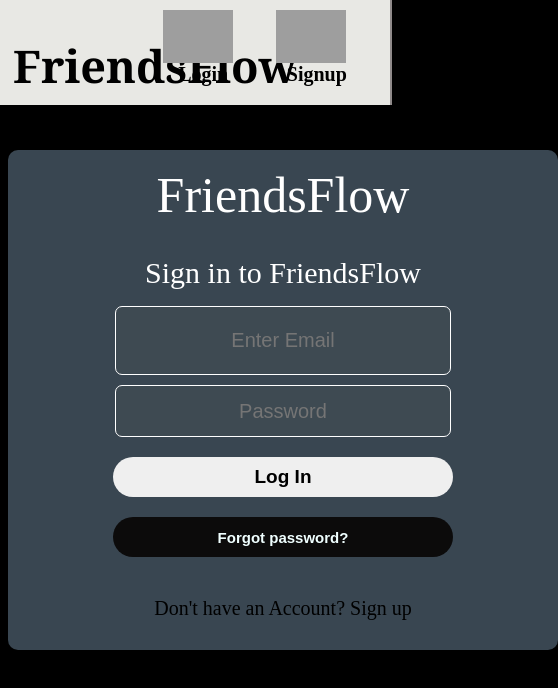
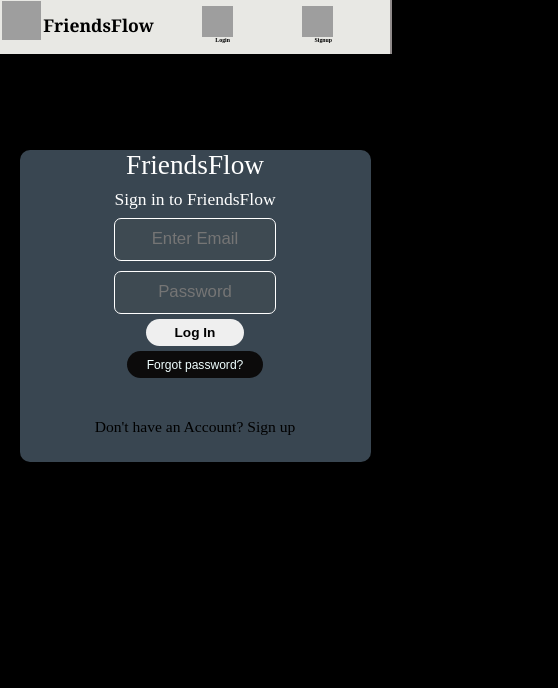
Before and after one commit to harshsharma-11/friends-flow, a React (Create React App) app in the folder ff-frontend/: page /login in a window 390 px wide. Shown: the top 688 px of the page, 558 px wide, since content can reach past the window. Built offline with nearby package versions, Linux system fonts and the light colour scheme; grey boxes are pictures that could not be loaded.

Commit message:
more updates

```diff
--- a/ff-frontend/src/authentication/login.css
+++ b/ff-frontend/src/authentication/login.css
@@ -3,8 +3,8 @@ html{
 }
 .login{
     background-color:rgb(57, 70, 81);
-    height:500px;
-    width:550px;
+    height:35vw;
+    width:35vw;
     margin: auto;
 
     display:flex;
@@ -14,18 +14,18 @@ html{
     margin-top:150px;
 }
 .website_name{
+    margin: auto;
+    margin-bottom:2vw;
 
-flex:0.05;
-margin: auto;
-font-size:50px;
+font-size:3.2vw;
 color:white;
 }
 .login_title{
-    flex:0.05;
+
     margin: auto;
     color:white;
 
-    font-size:30px;
+    font-size:2.1vw;
 }
 .login_other_methods{
 
@@ -34,7 +34,7 @@ color:white;
     justify-content:space-around;
 }
 .email_login{
-    flex:0.38;
+   margin-top:2vw;
     display:flex;
     flex-direction:column;
     text-align: center;
@@ -42,7 +42,7 @@ color:white;
 }
 
 .no_account{
-    flex:0.05;
+
 }
 
 
@@ -61,39 +61,56 @@ border: none;
 border-radius:20px;
  }
  .email_box{
-    width:330px;
-    height:65px;
+    width:22vw;
+
+    height:4vw;
     margin:auto;
     text-align: center;
     background-color: rgba(98, 97, 95, 0.12);
     border: 0.5px solid white;
     border-radius:7px;
     color:azure;
-    font-size: 20px;
+    font-size: 1.5vw;
+    font-weight:500;
+
+ }
+ .email_box_password{
+    width:22vw;
+    height:4vw;
+
+    margin:auto;
+    text-align: center;
+    background-color: rgba(98, 97, 95, 0.12);
+    border: 0.5px solid white;
+    border-radius:7px;
+    color:azure;
+
+font-size: 1.5vw;
+    margin-top:10px;
 
  }
 
 .forgot_password_button{
-    width:340px;
-height:40px;
+    width:20vw;
+height:3vw;
     border-radius:20px;
     margin:auto;
     border: none;
     border-radius:20px;
     background-color: rgb(12, 11, 11);
-    font-size: 15px;
+    font-size: 1.2vw;
     font-weight: 700;
     color:azure;
 
     margin-top:5px;
 }
 .email_next_button{
-    width:340px;
-height:40px;
+    width:20vw;
+    height:3vw;
     margin:auto;
     border: none;
     border-radius:20px;
-    font-size: 19px;
+    font-size: 1.2vw;
     font-weight: 700;
     margin-top:5px;
 }
@@ -101,7 +118,7 @@ height:40px;
     flex:0.2;
     text-align: center;
     margin-top: 40px;
-    font-size: 20px;
+    font-size: 1.5;
     margin-bottom:30px;
     cursor:pointer;
 }
@@ -119,12 +136,56 @@ margin-right: 10px;
 font-weight: 800;
 }
 
-.email_login button{
-    margin-top:20px;
+
+
+@media only screen and (max-width: 900px) {
+    .login{
+        width:50vw;
+        height:50vw;
+    }
+    .website_name{
+        font-size:5vw;
+    }
+    .login_title{
+        font-size:3.5vw;
+    }
+}
+@media only screen and (max-width: 570px) {
+    .login{
+        width:90vw;
+        height:80vw;
+    }
+    .website_name{
+        font-size:7vw;
+    }
+    .login_title{
+        font-size:4.5vw;
+    }
+    .email_box{
+        width: 40vw;
+        height:10vw;
+        font-size:4.3vw;
+    }
+    .email_box_password{
+
+        font-size:4.3vw;
+        width: 40vw;
+        height:10vw;
+    }
+    .no_account{
+        font-size:4vw;
+    }
+    .email_next_button{
+        width:25vw;
+        height:7vw;
+        font-size:3.5vw;
+    }
+    .forgot_password_button{
+        width:35vw;
+        height:7vw;
+        font-size:3.1vw;
+        font-weight:500;
+    }
+
 
 }
-/*
-.email_next_button
-
-.forgot_password_button
-.no_account */
--- a/ff-frontend/src/authentication/signup.css
+++ b/ff-frontend/src/authentication/signup.css
@@ -10,11 +10,12 @@
     border-radius: 10px;
     margin-top:150px;
 }
-.website_name{
+.signup_website_name{
 
     height:30%;
     margin: auto;
     font-size:50px;
+    color:aliceblue;
     }
     .signup_title{
 
@@ -55,10 +56,11 @@
     border: none;
     border-radius:20px;
      }
-     .email_box{
-        width:330px;
-        height:58px;
+     .signup_email_box,.signup_email_box_password{
+        width:22vw;
+    height:4vw;
         margin:auto;
+        margin-top:2vw;
         text-align: center;
         background-color: rgba(98, 97, 95, 0.12);
         border: 0.5px solid white;
@@ -68,50 +70,38 @@
 
      }
      .email_box_confirm_password{
-        width:330px;
-        height:48px;
+        width:22vw;
+        height:4vw;
         margin:auto;
         text-align: center;
         background-color: rgba(98, 97, 95, 0.12);
         border: 0.5px solid white;
         border-radius:7px;
         color:azure;
-        font-size: 20px;
+
+    font-size: 1.5vw;
         margin-top:10px;
         margin-bottom:10px;
 
      }
 
-     .email_box_password{
-        width:330px;
-        height:48px;
 
-        margin:auto;
-        text-align: center;
-        background-color: rgba(98, 97, 95, 0.12);
-        border: 0.5px solid white;
-        border-radius:7px;
-        color:azure;
-        font-size: 20px;
 
-        margin-top:10px;
-
-     }
 
 
     .forgot_password_button{
-        width:340px;
-    height:40px;
+        width:22vw;
+        height:4vw;
         border-radius:20px;
         margin:auto;
         border: none;
         border-radius:20px;
         background-color: rgb(12, 11, 11);
         font-size: 15px;
-        font-weight: 700;
+
         color:azure;
     }
-    .email_next_button{
+    .signup_email_next_button{
         width:340px;
     height:40px;
         margin:auto;
@@ -121,10 +111,10 @@
         font-weight: 700;
     }
     .no_account{
-        flex:0.1;
+
         text-align: center;
         margin-top: 40px;
-        font-size: 20px;
+        font-size: 1.5vw;
         cursor:pointer;
     }
 
@@ -140,3 +130,89 @@
     margin-right: 10px;
     font-weight: 800;
     }
+
+
+    @media only screen and (max-width: 1200px) {
+.signup_website_name{
+    margin-top:5vw;
+}
+    }
+    @media only screen and (max-width: 800px) {
+        .signup{
+            width:70vw;
+            height:70vw;
+        }
+        .signup_website_name{
+            font-size:5vw;
+        }
+        .signup_title{
+            font-size:3.5vw;
+        }
+       .signup_email_box,.email_box_confirm_password, .signup_email_box_password{
+
+            font-size:3.3vw;
+            width: 40vw;
+            height:7vw;
+        }
+
+        .no_account{
+            font-size:3vw;
+        }
+        .signup_email_next_button{
+            width:25vw;
+            height:5vw;
+            font-size:2.0vw;
+        }
+        .forgot_password_button{
+            width:35vw;
+            height:5vw;
+            font-size:2.2vw;
+            font-weight:500;
+        }
+
+    }
+
+    @media only screen and (max-width: 570px) {
+        .signup{
+            width:90vw;
+            height:85vw;
+        }
+        .signup_website_name{
+            font-size:7vw;
+        }
+        .signup_title{
+            font-size:4.5vw;
+        }
+        .signup_email_box{
+            width: 40vw;
+            height:10vw;
+            font-size:4.3vw;
+        }
+        .signup_email_box_password{
+
+            font-size:4.3vw;
+            width: 40vw;
+            height:10vw;
+        }
+        .email_box_confirm_password{
+            font-size:4.3vw;
+            width: 40vw;
+            height:10vw;
+        }
+        .no_account{
+            font-size:5vw;
+        }
+        .signup_email_next_button{
+            width:25vw;
+            height:7vw;
+            font-size:3.5vw;
+        }
+        .forgot_password_button{
+            width:35vw;
+            height:7vw;
+            font-size:3.1vw;
+            font-weight:500;
+        }
+
+
+    }
--- a/ff-frontend/src/authentication/signup.js
+++ b/ff-frontend/src/authentication/signup.js
@@ -84,7 +84,7 @@ notifyWarning(data.message);
   return (
     <div  className="signup">
 
-        <div className="website_name">FriendsFlow</div>
+        <div className="signup_website_name">FriendsFlow</div>
 <div className="signup_title">Sign up to FriendsFlow</div>
 
 <div className="signup_other_methods">
@@ -94,17 +94,17 @@ notifyWarning(data.message);
 
 <div className="email_signup">
     {/* <p>---------------------------  or  ----------------------------</p> */}
-    <input className="email_box" placeholder="Email" type="email" name="email" onChange={(e)=>{
+    <input className="signup_email_box" placeholder="Email" type="email" name="email" onChange={(e)=>{
       setUser({...user,email:e.target.value})
     }}></input>
 
-    <input className="email_box_password" placeholder="Username" type="text"  name="username"  onChange={(e)=>{
+    <input className="signup_email_box_password" placeholder="Username" type="text"  name="username"  onChange={(e)=>{
       setUser({...user,username:e.target.value})
     }}></input>
     <input className="email_box_confirm_password" placeholder=" Password" type="password" name="password" onChange={(e)=>{
       setUser({...user,password:e.target.value})
     }}></input>
-<button type="submit" onClick={postData}className="email_next_button">SignUp</button>
+<button type="submit" onClick={postData}className="signup_email_next_button">SignUp</button>
 
 </div>
 
--- a/ff-frontend/src/navigation/navbar.css
+++ b/ff-frontend/src/navigation/navbar.css
@@ -2,43 +2,45 @@
     position:fixed;
     top:0px;
     left:0px;
-    height:100px;
+    height:7vw;
 border-right: 2px rgb(143, 138, 138) solid;
 width:100%;
 background-color: rgb(232, 232, 228);
 display:flex;
 justify-content:space-evenly;
-padding-top:5px;
+padding-top:1px;
+padding-bottom:2px;
 z-index:5;
 
 
 
 }
 .nav-img{
-    width:100px;
-    height:80px;
+    width:8vw ;
+    height:6vw;
 }
 .nav-img img{
     width:100%;
     height:100%;
 }
 .navbar-left{
-    width:30%;
+    width:40%;
     display:flex;
 justify-content:space-evenly;
 }
 .navbar-right{
-    width:60%;
+    width:50%;
     display:flex;
 justify-content:space-evenly;
 }
-.navbar-right span{
-font-size:18px;
+.nav-icon-name{
+font-size:1.5vw;
 font-weight:600;
+text-align: center;
 }
 .Navbar h1{
     cursor:pointer;
-    font-size:45px;
+    font-size:3.5vw;
     font-family: Georgia, 'Times New Roman', Times, serif;
     font-weight: 900;
 }
@@ -54,28 +56,62 @@ flex-direction:column;
 
 }
 .home_icon img ,.create-post_icon img ,.menu_icon img ,.search_icon img ,.message_icon img ,.setting_icon img{
-    height:70px;
-width:70px;
+    height:5vw;
+width:5vw;
 margin-right:24px;
 margin-left: 3px;
 margin-top: 5px;
 padding-left:10px;
 }
-/*
 
-.home_icon,.create-post_icon,.menu_icon,.search_icon,.message_icon,.setting_icon{
-    height:50px;
-font-weight: 700;
-font-size:22px;
-    margin:5px;
-    padding: 5px;
-    width:200px;
 
-} */
-.home_icon span,.create-post_icon span ,.menu_icon span ,.search_icon span ,.message_icon span,.setting_icon span{
 
-   height:50px;
-   font-size:20px;
-   text-align:center;
 
-}
+@media only screen and (max-width: 700px) {
+    .Navbar{
+        height:10vw;
+    }
+    .navbar-right span{
+        font-size:3vw;
+        font-weight:600;
+        }
+        .home_icon img ,.create-post_icon img ,.menu_icon img ,.search_icon img ,.message_icon img ,.setting_icon img{
+            height:6vw;
+        width:6vw;
+
+        }
+
+
+  }
+
+
+@media only screen and (max-width: 450px) {
+    .Navbar{
+        height:13vw;
+    }
+    .navbar-right span{
+        font-size:3.5vw;
+        font-weight:600;
+        }
+        .home_icon img ,.create-post_icon img ,.menu_icon img ,.search_icon img ,.message_icon img ,.setting_icon img{
+            height:8vw;
+        width:8vw;
+
+        }
+        .Navbar h1{
+
+            font-size:4.5vw;
+
+        }
+        .nav-img{
+            width:10vw ;
+            height:10vw;
+        }
+        .navbar-right{
+            width:60%;
+        }
+        .navbar-left{
+            width:40%;
+        }
+
+  }
--- a/ff-frontend/src/navigation/navbar.js
+++ b/ff-frontend/src/navigation/navbar.js
@@ -43,16 +43,16 @@ function Navbar() {
     </div>
   {token? (
     <div className="navbar-right">
-<div onClick={handle_home} className="home_icon"><img alt="home"src="https://cdn-icons-png.flaticon.com/128/861/861435.png"></img><span>Home</span></div>
-<div onClick={handle_create} className="create-post_icon"><img alt="reels" src="https://cdn-icons-png.flaticon.com/128/4511/4511814.png"></img><span>Create Post</span></div>
+<div onClick={handle_home} className="home_icon"><img alt="home"src="https://cdn-icons-png.flaticon.com/128/861/861435.png"></img><div className='nav-icon-name'>Home</div></div>
+<div onClick={handle_create} className="create-post_icon"><img alt="reels" src="https://cdn-icons-png.flaticon.com/128/4511/4511814.png"></img><div className='nav-icon-name'>Create Post</div></div>
 {/* <div onClick={handle_search} className="search_icon"><img alt="search" src="https://cdn-icons-png.flaticon.com/128/10947/10947920.png"></img><span>Search</span></div> */}
-<div onClick={handle_profile} className="setting_icon"><img alt="settings" src="https://cdn-icons-png.flaticon.com/128/7710/7710521.png"></img><span>Profile</span></div>
+<div onClick={handle_profile} className="setting_icon"><img alt="settings" src="https://cdn-icons-png.flaticon.com/128/7710/7710521.png"></img><div className='nav-icon-name'>Profile</div></div>
 {/* <div onClick={handle_message} className="message_icon"><img alt="messages" src="https://cdn-icons-png.flaticon.com/128/1409/1409939.png"></img><span>Messages</span></div> */}
 </div> ):
   (
     <div className="navbar-right">
-    <div onClick={handle_login} className="home_icon"><img alt="login"src="https://cdn-icons-png.flaticon.com/128/4844/4844163.png"></img><span>Login</span></div>
-<div onClick={handle_signup} className="create-post_icon"><img alt="signup" src="https://cdn-icons-png.flaticon.com/128/13079/13079071.png"></img><span>Signup</span></div>
+    <div onClick={handle_login} className="home_icon"><img alt="login"src="https://cdn-icons-png.flaticon.com/128/4844/4844163.png"></img>< div className='nav-icon-name'>Login</div></div>
+<div onClick={handle_signup} className="create-post_icon"><img alt="signup" src="https://cdn-icons-png.flaticon.com/128/13079/13079071.png"></img><div className='nav-icon-name'>Signup</div></div>
 </div>
   )}
 
```
Also changed, not shown: 11 other files (tests, documents, lock files or other folders).
